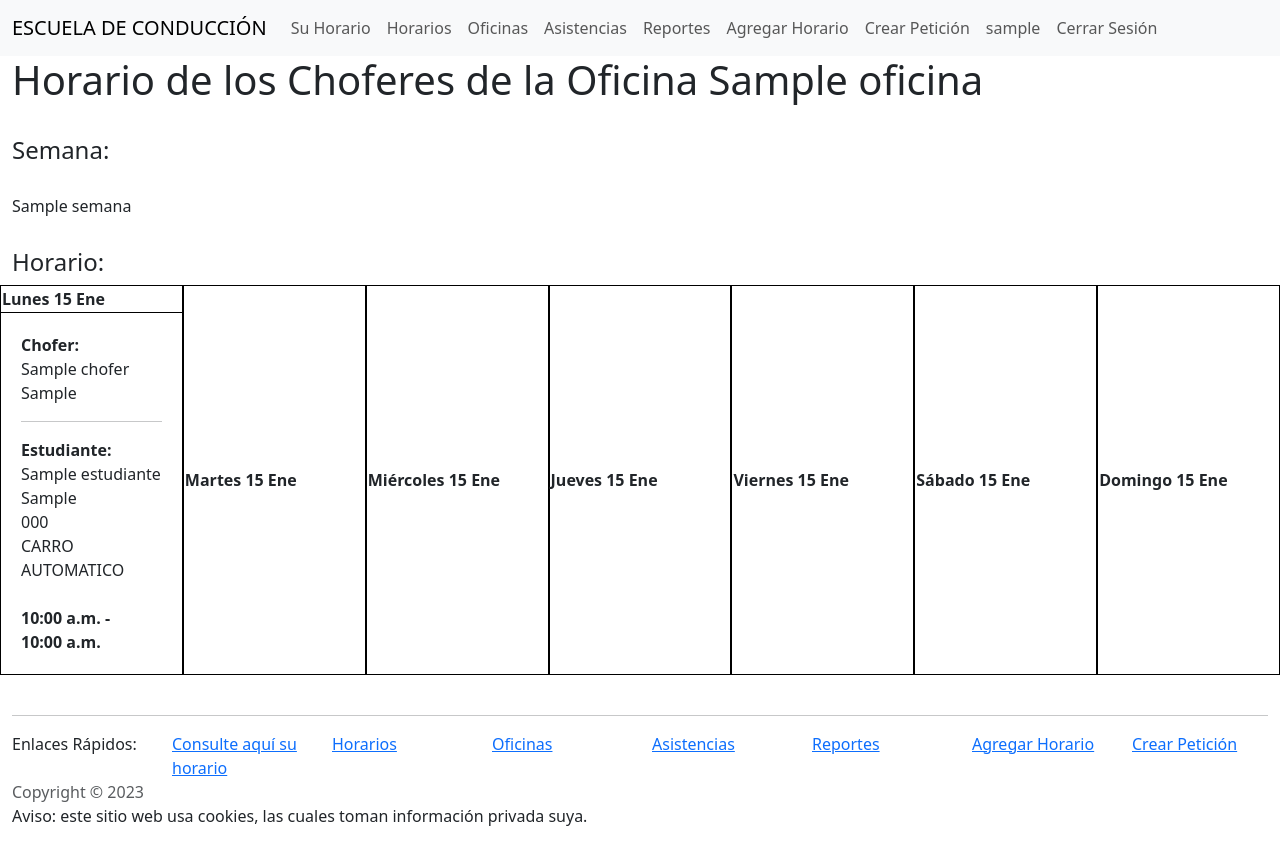
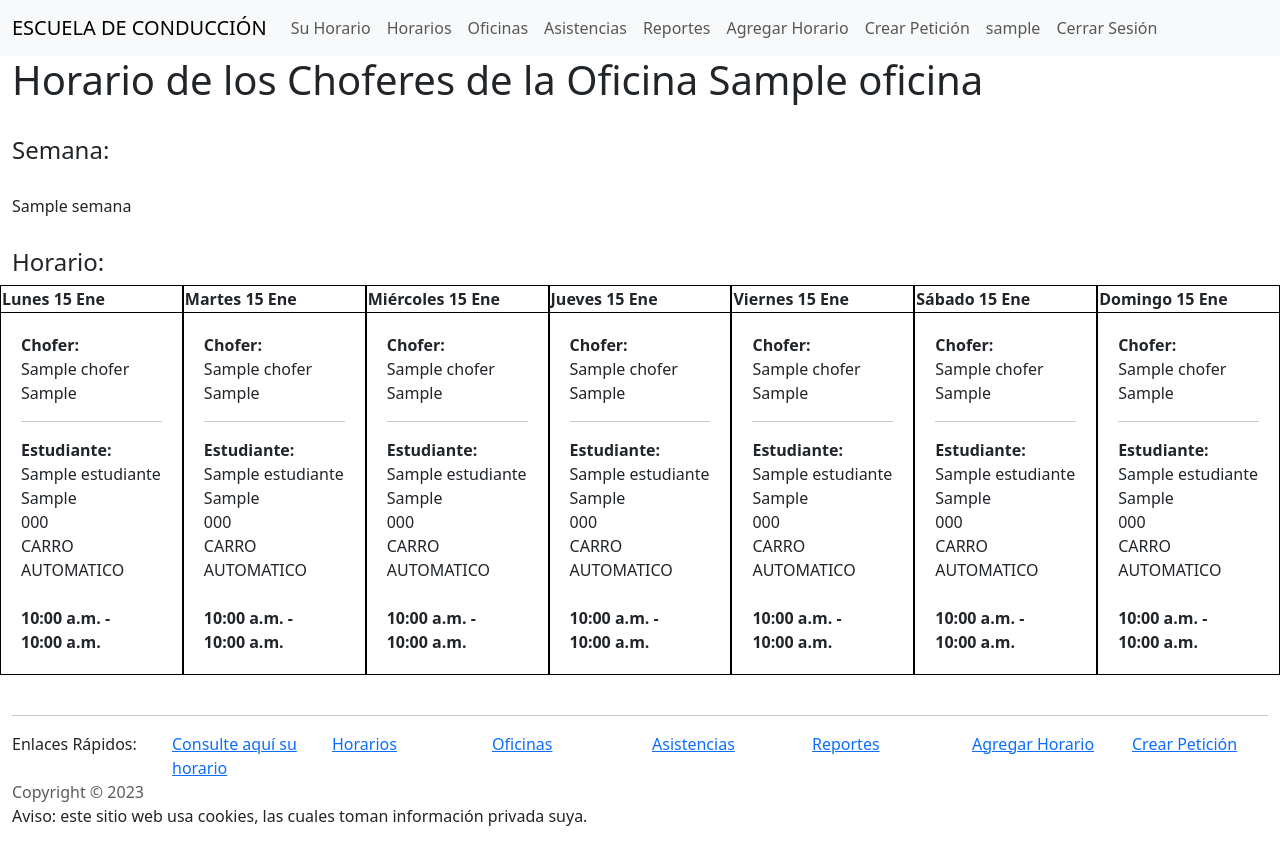
Before and after one commit to eduardoluis11/escuela-de-conduccion, a Django app: page /horarios-oficina-seleccionada/1 in a window 1280 px wide. Run offline with Django 4.2, Linux system fonts and the light colour scheme; a user stored in the database is signed in; tables that the repository leaves empty hold one stand-in row (values such as "Sample post"); lists and menus that the app fills with data are empty.

Commit message:
Imprimo Turnos Todos los Dias en Horarios Oficinas Correctamente

```diff
--- a/app_horarios/templates/oficinas/horarios_para_oficina_seleccionada.html
+++ b/app_horarios/templates/oficinas/horarios_para_oficina_seleccionada.html
@@ -98,16 +98,29 @@
                     </th>
                     <!-- Turnos del martes -->
                     {% for turno in turnos_martes  %}
-                        <!-- Esto agarra solo los horarios del chofer de la iteración actual de lista de choferes
-                        -->
-                        {% if turno.id_del_chofer_id == chofer.id %}
                         {% if turno.semana_del_turno_id == semana.id %}
                             <tr>
                                 <td>
+                                    <!-- Chofer del turno -->
+                                    {% for chofer in lista_de_choferes %}
+                                        <!-- Si el chofer es el chofer del turno de la iteración actual -->
+                                        {% if turno.id_del_chofer_id == chofer.id %}
+                                            <b>Chofer:</b>
+                                            <br>
+                                            <!-- Nombre del Chofer --->
+                                            {{chofer.nombre}} {{chofer.apellidos}}
+                                            <br>
+                                        {% endif %}
+                                    {% endfor %}
+
+                                    <hr>    <!-- Línea divisoria -->
+
                                     <!-- Estudiante del turno -->
                                     {% for estudiante in estudiantes %}
                                         {% if turno.id_del_estudiante_id == estudiante.id %}
-                                                <!-- Nombre --->
+                                            <b>Estudiante:</b>
+                                            <br>
+                                            <!-- Nombre del Estudiante --->
                                             {{estudiante.nombre}} {{estudiante.apellidos}}
 
                                             <br>
@@ -141,31 +144,42 @@
 
                                 </td>
                             </tr>
-
-                            {% endif %}
                         {% endif %}
                     {% endfor %}
                 </tbody>
             </table>    <!-- Fin de tabla del martes -->
 
-            <table class="col"> <!-- Tabla del miércoles -->
+            <table class="col"> <!-- Tabla del miercoles -->
                 <tbody>
                     <!-- El <th> le agregará los títulos a las tablas -->
                     <th>
                         Miércoles {{semana.fecha_del_miercoles|date:"d M "}}
                     </th>
-                    <!-- Turnos del miércoles -->
+                    <!-- Turnos del miercoles -->
                     {% for turno in turnos_miercoles  %}
-                        <!-- Esto agarra solo los horarios del chofer de la iteración actual de lista de choferes
-                        -->
-                        {% if turno.id_del_chofer_id == chofer.id %}
                         {% if turno.semana_del_turno_id == semana.id %}
                             <tr>
                                 <td>
+                                    <!-- Chofer del turno -->
+                                    {% for chofer in lista_de_choferes %}
+                                        <!-- Si el chofer es el chofer del turno de la iteración actual -->
+                                        {% if turno.id_del_chofer_id == chofer.id %}
+                                            <b>Chofer:</b>
+                                            <br>
+                                            <!-- Nombre del Chofer --->
+                                            {{chofer.nombre}} {{chofer.apellidos}}
+                                            <br>
+                                        {% endif %}
+                                    {% endfor %}
+
+                                    <hr>    <!-- Línea divisoria -->
+
                                     <!-- Estudiante del turno -->
                                     {% for estudiante in estudiantes %}
                                         {% if turno.id_del_estudiante_id == estudiante.id %}
-                                                <!-- Nombre --->
+                                            <b>Estudiante:</b>
+                                            <br>
+                                            <!-- Nombre del Estudiante --->
                                             {{estudiante.nombre}} {{estudiante.apellidos}}
 
                                             <br>
@@ -212,16 +216,29 @@
                     </th>
                     <!-- Turnos del jueves -->
                     {% for turno in turnos_jueves  %}
-                        <!-- Esto agarra solo los horarios del chofer de la iteración actual de lista de choferes
-                        -->
-                        {% if turno.id_del_chofer_id == chofer.id %}
                         {% if turno.semana_del_turno_id == semana.id %}
                             <tr>
                                 <td>
+                                    <!-- Chofer del turno -->
+                                    {% for chofer in lista_de_choferes %}
+                                        <!-- Si el chofer es el chofer del turno de la iteración actual -->
+                                        {% if turno.id_del_chofer_id == chofer.id %}
+                                            <b>Chofer:</b>
+                                            <br>
+                                            <!-- Nombre del Chofer --->
+                                            {{chofer.nombre}} {{chofer.apellidos}}
+                                            <br>
+                                        {% endif %}
+                                    {% endfor %}
+
+                                    <hr>    <!-- Línea divisoria -->
+
                                     <!-- Estudiante del turno -->
                                     {% for estudiante in estudiantes %}
                                         {% if turno.id_del_estudiante_id == estudiante.id %}
-                                                <!-- Nombre --->
+                                            <b>Estudiante:</b>
+                                            <br>
+                                            <!-- Nombre del Estudiante --->
                                             {{estudiante.nombre}} {{estudiante.apellidos}}
 
                                             <br>
@@ -268,15 +275,29 @@
                     </th>
                     <!-- Turnos del viernes -->
                     {% for turno in turnos_viernes  %}
-                        <!-- Esto agarra solo los horarios del chofer de la iteración actual de lista de choferes -->
-                        {% if turno.id_del_chofer_id == chofer.id %}
                         {% if turno.semana_del_turno_id == semana.id %}
                             <tr>
                                 <td>
+                                    <!-- Chofer del turno -->
+                                    {% for chofer in lista_de_choferes %}
+                                        <!-- Si el chofer es el chofer del turno de la iteración actual -->
+                                        {% if turno.id_del_chofer_id == chofer.id %}
+                                            <b>Chofer:</b>
+                                            <br>
+                                            <!-- Nombre del Chofer --->
+                                            {{chofer.nombre}} {{chofer.apellidos}}
+                                            <br>
+                                        {% endif %}
+                                    {% endfor %}
+
+                                    <hr>    <!-- Línea divisoria -->
+
                                     <!-- Estudiante del turno -->
                                     {% for estudiante in estudiantes %}
                                         {% if turno.id_del_estudiante_id == estudiante.id %}
-                                                <!-- Nombre --->
+                                            <b>Estudiante:</b>
+                                            <br>
+                                            <!-- Nombre del Estudiante --->
                                             {{estudiante.nombre}} {{estudiante.apellidos}}
 
                                             <br>
@@ -323,15 +334,29 @@
                     </th>
                     <!-- Turnos del sabado -->
                     {% for turno in turnos_sabado  %}
-                        <!-- Esto agarra solo los horarios del chofer de la iteración actual de lista de choferes -->
-                        {% if turno.id_del_chofer_id == chofer.id %}
                         {% if turno.semana_del_turno_id == semana.id %}
                             <tr>
                                 <td>
+                                    <!-- Chofer del turno -->
+                                    {% for chofer in lista_de_choferes %}
+                                        <!-- Si el chofer es el chofer del turno de la iteración actual -->
+                                        {% if turno.id_del_chofer_id == chofer.id %}
+                                            <b>Chofer:</b>
+                                            <br>
+                                            <!-- Nombre del Chofer --->
+                                            {{chofer.nombre}} {{chofer.apellidos}}
+                                            <br>
+                                        {% endif %}
+                                    {% endfor %}
+
+                                    <hr>    <!-- Línea divisoria -->
+
                                     <!-- Estudiante del turno -->
                                     {% for estudiante in estudiantes %}
                                         {% if turno.id_del_estudiante_id == estudiante.id %}
-                                                <!-- Nombre --->
+                                            <b>Estudiante:</b>
+                                            <br>
+                                            <!-- Nombre del Estudiante --->
                                             {{estudiante.nombre}} {{estudiante.apellidos}}
 
                                             <br>
@@ -378,15 +393,29 @@
                     </th>
                     <!-- Turnos del domingo -->
                     {% for turno in turnos_domingo  %}
-                        <!-- Esto agarra solo los horarios del chofer de la iteración actual de lista de choferes -->
-                        {% if turno.id_del_chofer_id == chofer.id %}
                         {% if turno.semana_del_turno_id == semana.id %}
                             <tr>
                                 <td>
+                                    <!-- Chofer del turno -->
+                                    {% for chofer in lista_de_choferes %}
+                                        <!-- Si el chofer es el chofer del turno de la iteración actual -->
+                                        {% if turno.id_del_chofer_id == chofer.id %}
+                                            <b>Chofer:</b>
+                                            <br>
+                                            <!-- Nombre del Chofer --->
+                                            {{chofer.nombre}} {{chofer.apellidos}}
+                                            <br>
+                                        {% endif %}
+                                    {% endfor %}
+
+                                    <hr>    <!-- Línea divisoria -->
+
                                     <!-- Estudiante del turno -->
                                     {% for estudiante in estudiantes %}
                                         {% if turno.id_del_estudiante_id == estudiante.id %}
-                                                <!-- Nombre --->
+                                            <b>Estudiante:</b>
+                                            <br>
+                                            <!-- Nombre del Estudiante --->
                                             {{estudiante.nombre}} {{estudiante.apellidos}}
 
                                             <br>
```
Also changed, not shown: other parts of app_horarios/templates/oficinas/horarios_para_oficina_seleccionada.html (+9 -67 lines). Lines whose indentation alone changed are shown as unchanged.
